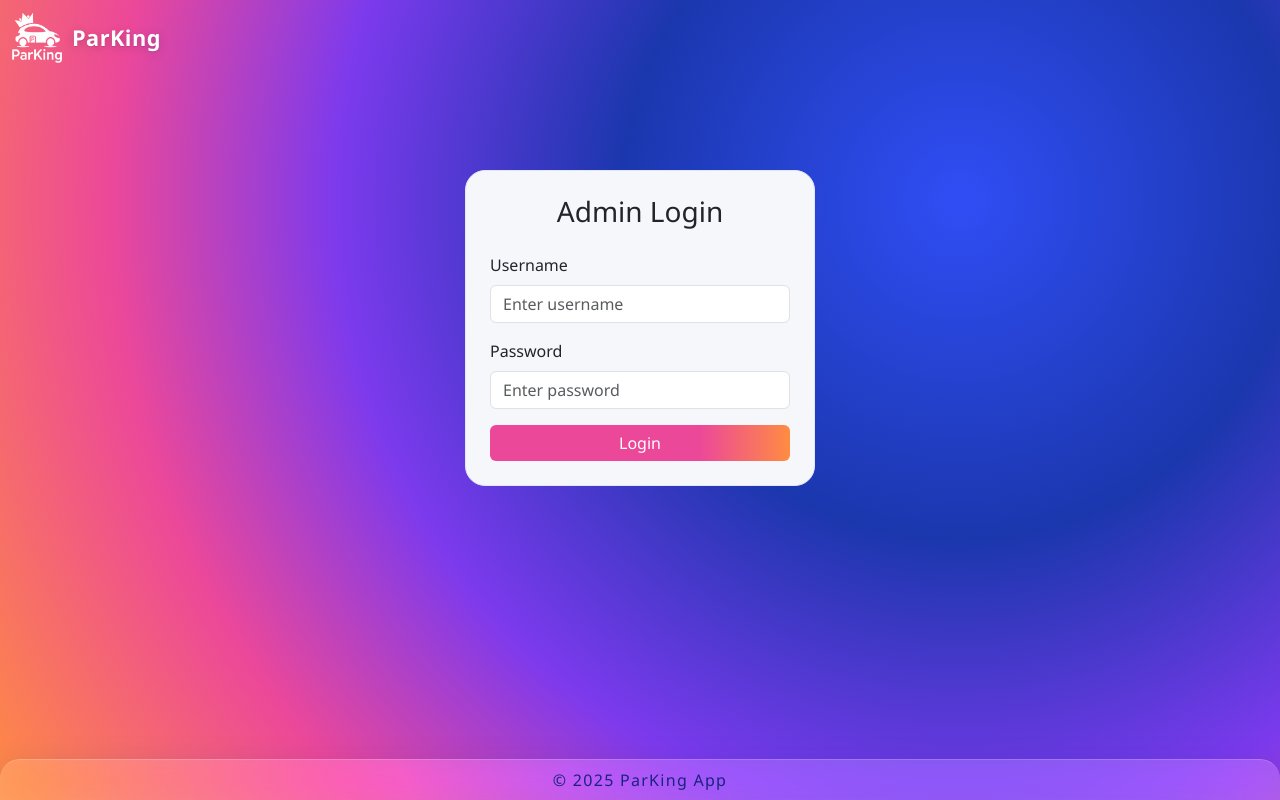
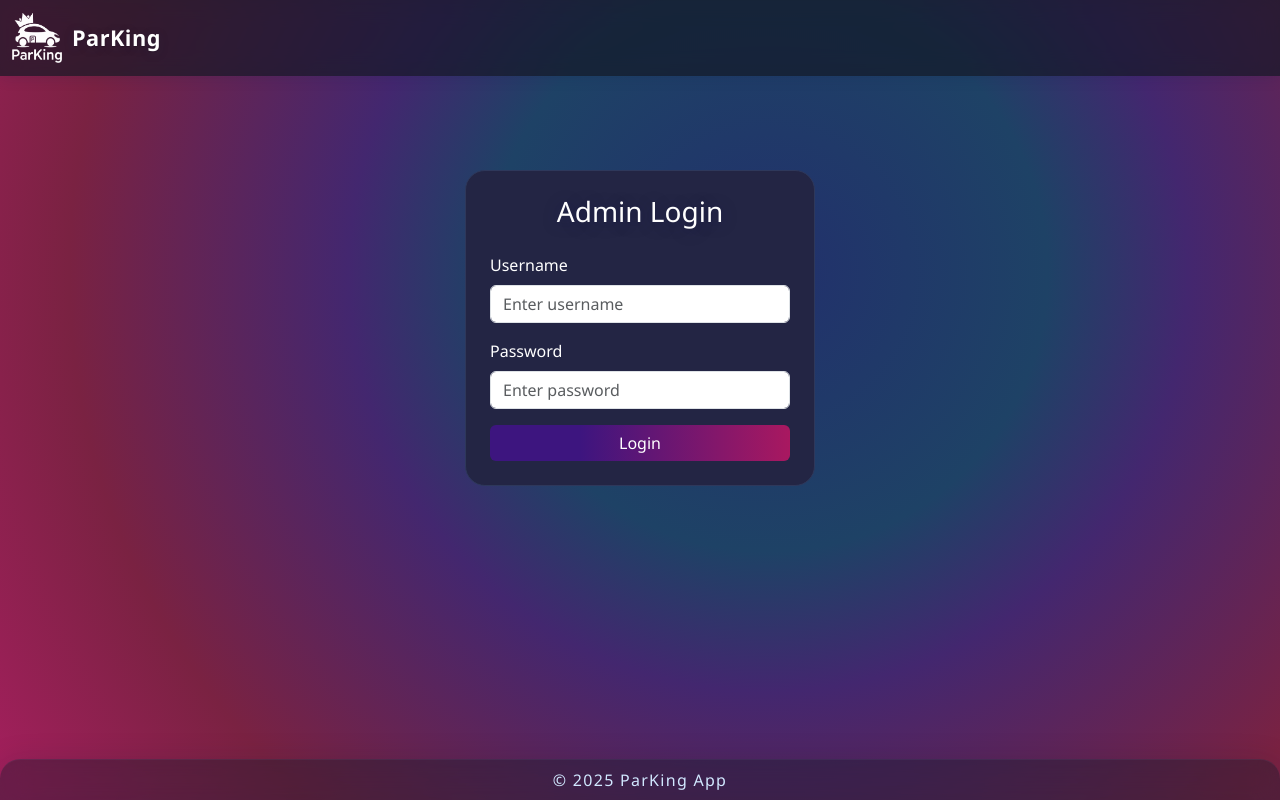
Before and after one commit to robotecht/ParKing-app, a Flask app: page /admin/login in a window 1280 px wide. Run offline with Flask 3, Linux system fonts and the light colour scheme.

Commit message:
Color Code updated, Admin slot update correction

```diff
--- a/app.py
+++ b/app.py
@@ -7,6 +7,7 @@ from math import ceil
 app = Flask(__name__)
 app.config['SQLALCHEMY_DATABASE_URI'] = 'sqlite:///parking.db'
 app.config['SECRET_KEY'] = 'S8tEnpx6ifheXAstgiWRFB3X7O4BZq9iR3uJb0RdoCFBsMpgjWE3KyUGBEG8FJ4Q'
+app.config['DEBUG'] = True
 
 # Initialize the database
 db.init_app(app)
@@ -23,15 +24,11 @@ with app.app_context():
     if not admin:
         admin = Admin(
             username='iitm',
-            # For simplicity, store plaintext or hash password:
-            # plaintext:
-            # password='admin123'
-            # hashed password (recommended for better practice):
             password=generate_password_hash('iitm123')
         )
         db.session.add(admin)
         db.session.commit()
-        print("Admin user created with username 'admin' and default password 'admin123'")
+        print("Admin user created")
 
 @app.route("/")
 def home():
--- a/static/css/style.css
+++ b/static/css/style.css
@@ -1,96 +1,113 @@
 body {
     background: radial-gradient(
-        circle at 75% 25%,         /* Light/cyan starts bottom left */
-        #304ef5 0%,                 /* Light Cyan */
-        #1b37ae 30%,                /* Blue */
-        #7C3AED 55%,                /* Vivid Purple */
-        #EC4899 75%,                /* Hot Pink */
-        #FF8C42 100%                /* Orange edge */
+        circle at 60% 34%,
+        #22306c 0%,           /* Dark Cyan */
+        #1e4266 30%,          /* Deep Blue */
+        #43276f 45%,          /* Rich Purple */
+        #7A2242 75%,          /* Deep Plum */
+        #a51f5e 100%          /* Muted Dark Burnt Orange */
     ),
-    #0a1036;                        /* Fallback: dark indigo */
-    color: #1A237E;
+    #0a1036;
+    color: #fff; /* Force all body text to pure white */
     font-family: 'Segoe UI', 'Roboto', Arial, sans-serif;
     min-height: 100vh;
-    padding-top: 64px;    /* adjust if your navbar is taller/shorter */
-    padding-bottom: 60px; /* adjust for footer height */
+    padding-top: 64px;
+    padding-bottom: 60px;
 }
 
+/* Universal text outside containers force to white */
+p,
+.home-lead,
+.lead,
+li,
+span,
+div:not(.card):not(.glass-footer):not(.glass-header) {
+    color: #fff !important;
+}
 
+/* Headings should be pure white for extra readability */
+h1, h2, h3, h4, h5, h6 {
+    color: #fff !important;
+    text-shadow: 0 2px 16px rgba(20,20,80,0.36);
+}
+
+/* Navbar styles */
 .navbar {
-    background: linear-gradient(90deg, #1A237E 60%, #2196F3 100%) !important;
-    box-shadow: 0 3px 18px rgba(26,35,126,0.10);
+    background: linear-gradient(90deg, #191b37 60%, #1b72a1 100%) !important;
+    box-shadow: 0 3px 18px rgba(11,10,67,0.14);
 }
 .navbar-brand, .navbar-brand strong {
     color: #fff !important;
+    text-shadow: 0 2px 10px rgba(30,35,65,0.25), 0 1px 1px rgba(0,0,0,0.16);
+    font-weight: 700;
+    font-size: 1.36rem;
+    letter-spacing: 0.02em;
 }
 
+/* Card styles */
 .card {
-    background: #F6F7FB;
+    background: #232544;
     border-radius: 1.25rem;
-    border: 1px solid #E0E7FF;
+    border: 1px solid #2e385b;
+    color: #f1effa;
 }
 
+/* Button styles */
 .btn-primary {
-    background: linear-gradient(90deg, #EC4899 70%, #FF8C42 100%);
+    background: linear-gradient(90deg, #3d157f 30%, #a91860 100%);
     border: none;
-    color: #fff;
+    color: #fff !important;
 }
 .btn-primary:hover {
-    background: #2196F3;
-    color: #fff;
+    background: linear-gradient(60deg, #a91860 10%, #3d157f 100%);
+    color: #fff !important;
 }
 .btn-info {
-    background: #41E3F5;
-    color: #1A237E;
+    background: #304ef5;
+    color: #fff;
     border: none;
 }
 
+/* Form input focus styles */
 input.form-control:focus {
     border-color: #7C3AED;
-    box-shadow: 0 0 0 0.12rem #7C3AED66;
+    box-shadow: 0 0 0 0.12rem #7C3AED99;
 }
+
+/* Alerts */
 .alert-danger {
-    background: #DC2626;
+    background: #530317;
     color: #fff;
 }
 .alert-success {
-    background: #41E3F5;
-    color: #1A237E;
+    background: #401974;
+    color: #fff;
 }
 
+/* Glassmorphism header */
 .glass-header {
     width: 100%;
-    background: transparent !important;  /* Fully transparent: no glass, no blur */
-    box-shadow: none;                    /* No shadow for a truly floating look */
-    backdrop-filter: none;
-    -webkit-backdrop-filter: none;
+    background: rgba(22,26,38,0.72) !important;
+    box-shadow: 0 1px 14px 0 rgba(20,30,80,0.15);
+    backdrop-filter: blur(12px) saturate(120%);
+    -webkit-backdrop-filter: blur(12px) saturate(120%);
     border-bottom: none;
-    color: #fff !important;
+    color: #d1e8ff;
     border-radius: 0;
     z-index: 1040;
     box-sizing: border-box;
     margin: 0;
 }
-.navbar-brand, .navbar-brand strong {
-    color: #fff !important;
-    /* Optional: keep text shadow for readability */
-    text-shadow: 0 2px 10px rgba(30,35,65,0.22), 0 1px 1px rgba(0,0,0,0.12);
-    font-weight: 700;
-    font-size: 1.36rem;
-    letter-spacing: 0.02em;
-}
 
-
-
-
+/* Glassmorphism footer */
 .glass-footer {
     width: 100%;
-    background: rgba(255,255,255,0.18);
-    box-shadow: 0 8px 32px 0 rgba(31, 38, 135, 0.18);
-    backdrop-filter: blur(19px) saturate(140%);
-    -webkit-backdrop-filter: blur(19px) saturate(140%);
-    border-top: 1.5px solid rgba(255,255,255,0.18);
-    color: #1A237E;
+    background: rgba(20,30,45,0.42);
+    box-shadow: 0 8px 32px 0 rgba(19, 24, 41, 0.26);
+    backdrop-filter: blur(14px) saturate(110%);
+    -webkit-backdrop-filter: blur(14px) saturate(110%);
+    border-top: 1.5px solid rgba(130,130,185,0.09);
+    color: #d1e8ff;
     letter-spacing: 0.08em;
     border-radius: 1.25rem 1.25rem 0 0;
     margin: 0;
--- a/templates/admin_login.html
+++ b/templates/admin_login.html
@@ -5,12 +5,11 @@
     <h3 class="mb-4 text-center">Admin Login</h3>
     {% with messages = get_flashed_messages(with_categories=true) %}
       {% if messages %}
-        {% for category, message in messages %}
+        {% set category, message = messages[-1] %}
           <div class="alert alert-{{ category }} alert-dismissible fade show mb-3" role="alert">
             {{ message }}
             <button type="button" class="btn-close" data-bs-dismiss="alert" aria-label="Close"></button>
           </div>
-        {% endfor %}
       {% endif %}
     {% endwith %}
     <form method="POST" novalidate>
```
Also changed, not shown: other parts of static/css/style.css (+22 -36 lines), instance/parking.db.
